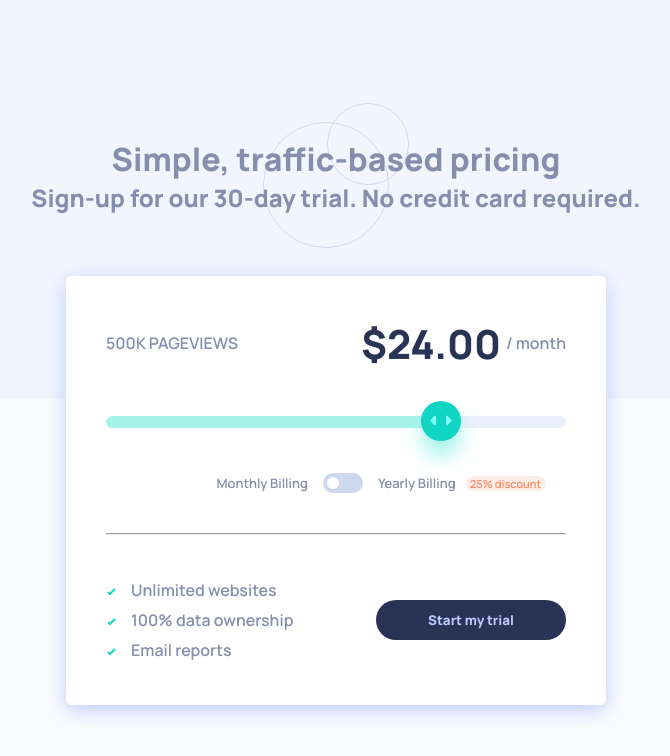
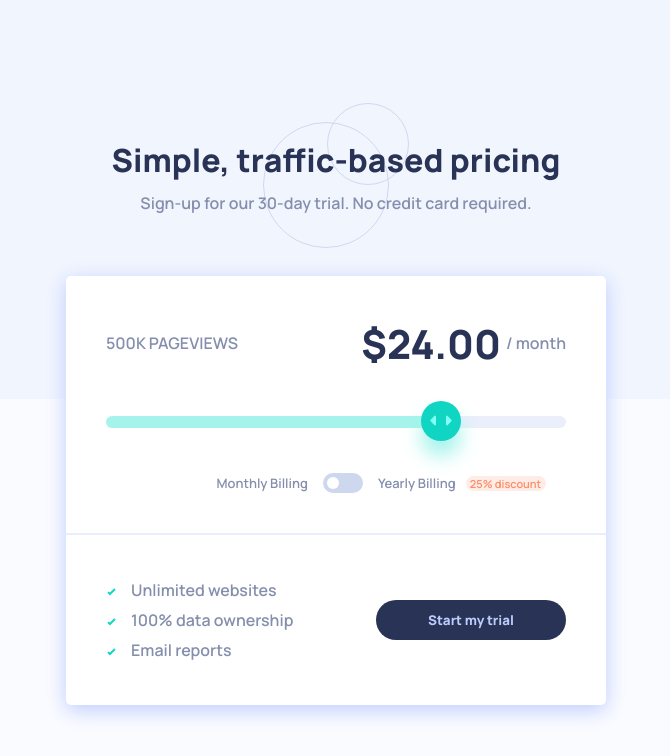
Before and after one commit to ChromeUniverse/interactive-pricing-component-main, a React (Vite) app: page / in a window 1280 px wide. Shown: the top 756 px of the page, without its empty margins (304-974 px from the left). Built offline with nearby package versions, Linux system fonts and the light colour scheme.

Commit message:
Fixed a couple more issues

```diff
--- a/src/App.jsx
+++ b/src/App.jsx
@@ -61,11 +61,6 @@ function App() {
               transition: 'all 0.5s ease-in-out'
             }}
           />
-          {/* <div
-            className="pseudo-thumb"
-            style={{ left: `${slider * 25 + (2 - slider) * (2.35)}%` }}
-            tabIndex={-1}
-          ></div> */}
         </div>
 
         <div className="card-toggle">
@@ -85,7 +80,7 @@ function App() {
           </p>
         </div>
 
-        <hr className="card-divider" />
+        <div className="card-divider" />
 
         <div className="card-footer">
           <ul className="card-footer-list">
--- a/src/index.css
+++ b/src/index.css
@@ -19,9 +19,9 @@
   /* (Main Background) */
   --very-pale-blue: hsl(230, 100%, 99%);
   /* (Empty Slider Bar) */
-  --light-grayish-blue: hsl(224, 65%, 95%);
+  --light-grayish-blue-1: hsl(224, 65%, 95%);
   /* (Toggle Background) */
-  --light-grayish-blue: hsl(223, 50%, 87%);
+  --light-grayish-blue-2: hsl(223, 50%, 87%);
   /* (Text) */
   --grayish-blue: hsl(225, 20%, 60%);
   /* (Text & CTA Background) */
@@ -67,6 +67,16 @@ body {
   flex-direction: column;
   align-items: center;
   justify-content: center;
+  gap: 10px;
+}
+
+.header-title {
+  color: var(--dark-desaturated-blue);
+}
+
+.header-subtitle {
+  font-weight: 600;
+  font-size: 16px;
 }
 
 .card {
@@ -78,6 +88,7 @@ body {
   display: flex;
   flex-direction: column;
   gap: 40px;
+  position: relative;
 }
 
 .card-top {
@@ -111,18 +122,6 @@ body {
 .card-slider-container {
   position: relative;
   width: 100%;
-}
-
-.pseudo-thumb {
-  position: absolute;
-  width: 21px;
-  height: 21px;
-  background-color: pink;
-  opacity: 1;
-  margin-top: -21px;
-  margin-left: -10px;
-  z-index: -1;
-  cursor: pointer;
 }
 
 .card-slider {
@@ -223,7 +222,7 @@ input[type=range]::-webkit-slider-thumb {
   left: 0;
   right: 0;
   bottom: 0;
-  background-color: var(--light-grayish-blue);
+  background-color: var(--light-grayish-blue-2);
   -webkit-transition: .4s;
   transition: .4s;
   border-radius: 34px;
@@ -256,8 +255,11 @@ input:checked + .toggle-slider:before {
   transform: translateX(20px);
 }
 
-.card-diviver {
-  width: 100%;
+.card-divider {
+  background-color: var(--light-grayish-blue-1);
+  height: 2px;
+  width: 540px;
+  margin-left: -40px;
 }
 
 .card-footer {
```
